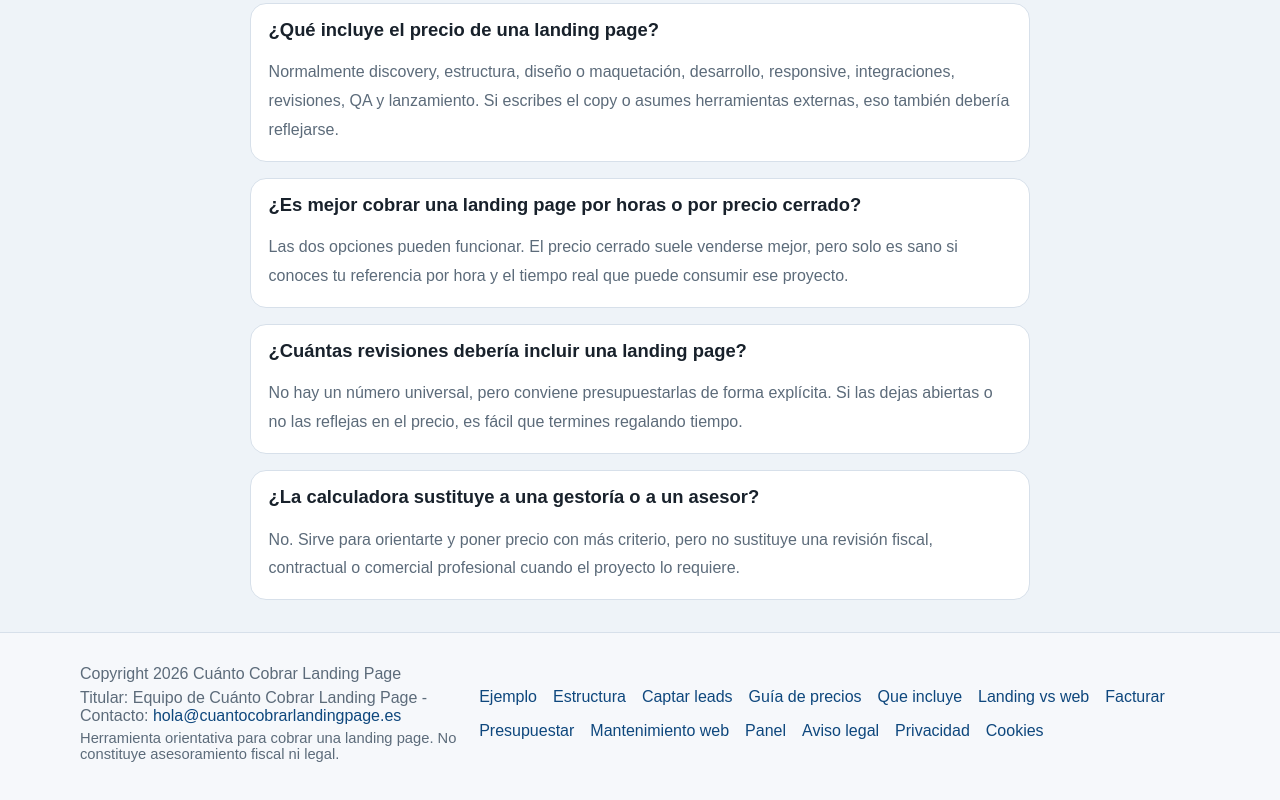
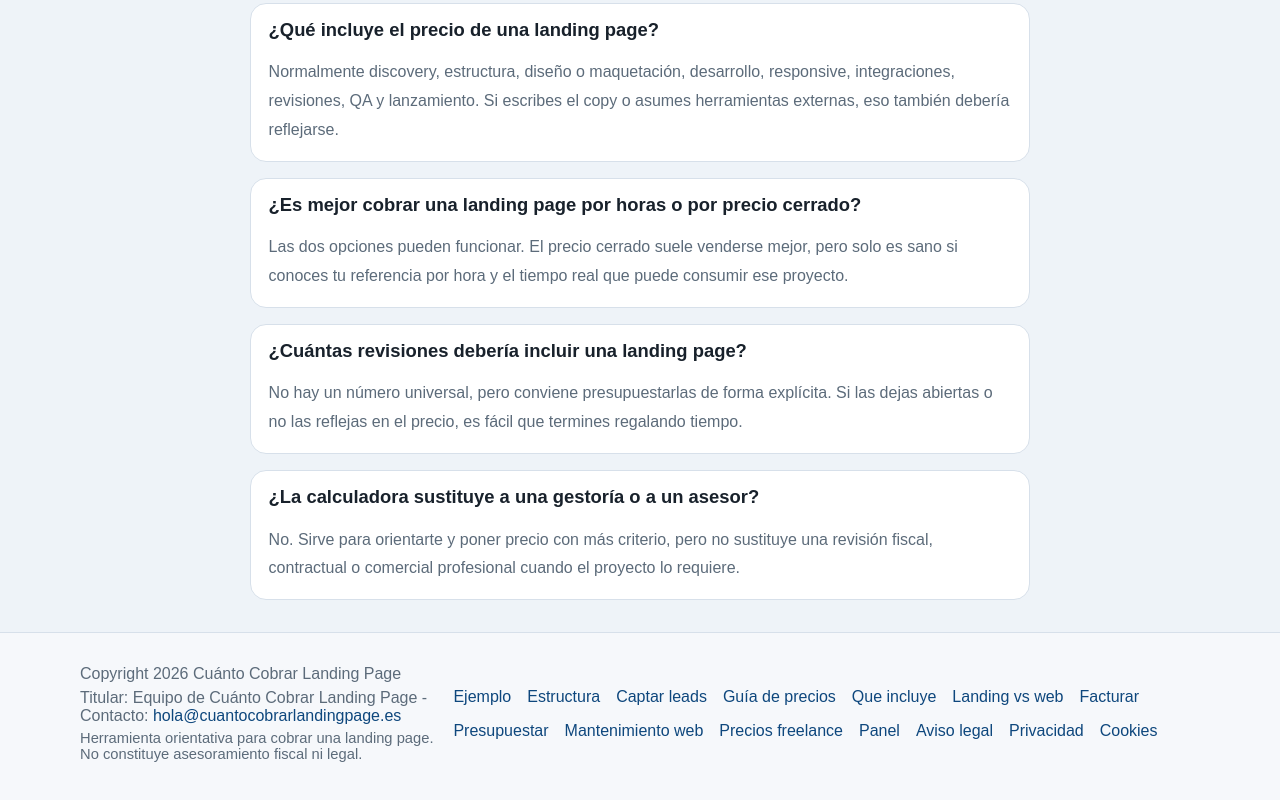
Before and after one commit to djimenezm/cuantocobrarlandingpage, a Next.js app: page / in a window 1280 px wide. Shown: the part 4266-5066 px from the top of the page. Built offline with nearby package versions, Linux system fonts and the light colour scheme.

Commit message:
Link freelance pricing hub

```diff
--- a/components/Footer.tsx
+++ b/components/Footer.tsx
@@ -34,6 +34,9 @@
           <a href="https://www.mantenimientowebmensual.es?utm_source=cuantocobrarlandingpage&utm_medium=ecosystem-footer&utm_campaign=cross_navigation">
             Mantenimiento web
           </a>
+          <a href="https://www.paneldeherramientas.es/precios-freelance?utm_source=cuantocobrarlandingpage&utm_medium=ecosystem-footer&utm_campaign=pricing_hub">
+            Precios freelance
+          </a>
           <a href="https://www.paneldeherramientas.es?utm_source=cuantocobrarlandingpage&utm_medium=ecosystem-footer&utm_campaign=cross_navigation">
             Panel
           </a>
```
